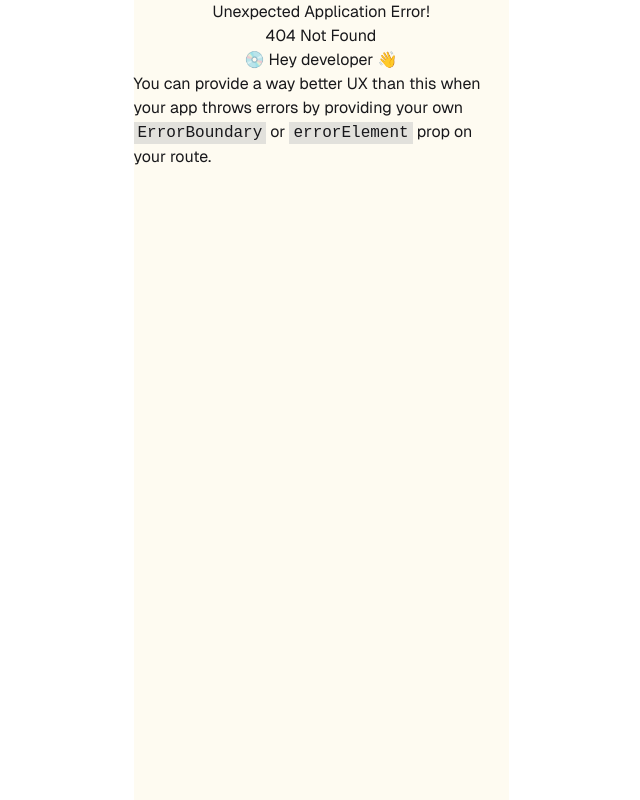
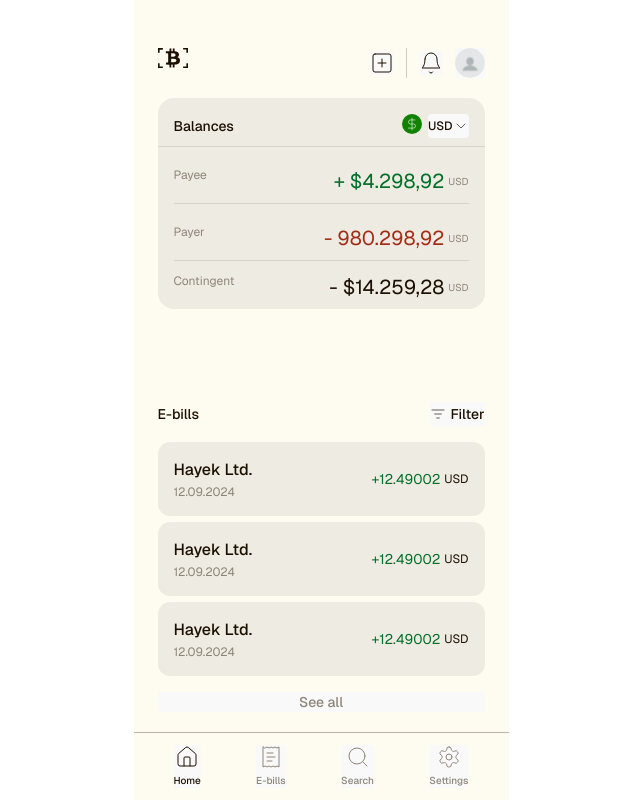
Before and after one commit to BitcreditProtocol/E-Bill-frontend, a React (Vite) app: page /home in a window 1280 px wide. Before the commit this address had no page. Shown: the whole page, without its empty margins (319-959 px from the left). Built offline with nearby package versions, Linux system fonts and the light colour scheme; a web font is replaced by a local one.

Commit message:
chore: create home page component

```diff
--- a/src/constants/routes.ts
+++ b/src/constants/routes.ts
@@ -2,7 +2,10 @@ const LOGIN = "/login";
 
 const UNLOCK = "/unlock";
 
+const HOME = "/home";
+
 export default {
   LOGIN,
   UNLOCK,
+  HOME,
 };
--- a/src/index.css
+++ b/src/index.css
@@ -28,7 +28,9 @@ a:hover {
 
 body {
   margin: 0;
+  padding: 0;
   display: flex;
+  align-items: center;
   place-items: center;
   justify-content: center;
   min-width: 100vw;
--- a/src/layouts/Default.tsx
+++ b/src/layouts/Default.tsx
@@ -1,6 +1,6 @@
 export default function Default({ children }: { children: React.ReactNode }) {
   return (
-    <div className="max-w-[375px] w-full min-h-fit h-screen flex flex-col items-center bg-elevation-50">
+    <div className="max-w-[375px] w-screen min-h-fit h-screen flex flex-col items-center bg-elevation-50">
       {children}
     </div>
   );
--- /dev/null
+++ b/src/pages/Home.tsx
@@ -0,0 +1,290 @@
+import {
+  BellIcon,
+  ChevronDownIcon,
+  DollarSignIcon,
+  HomeIcon,
+  ListFilterIcon,
+  PlusSquareIcon,
+  ReceiptTextIcon,
+  SearchIcon,
+  SettingsIcon,
+} from "lucide-react";
+import { FormattedMessage } from "react-intl";
+import { Button } from "@/components/ui/button";
+import { Separator } from "@/components/ui/separator";
+
+import layoutLogo from "@/assets/layout-logo.svg";
+import defaultAvatar from "@/assets/default-avatar.svg";
+
+function Topbar() {
+  return (
+    <div className="flex justify-between px-6">
+      <div>
+        <img src={layoutLogo} alt="Bitcredit" className="w-[30px]" />
+      </div>
+      <div className="flex align-middle items-center gap-3">
+        <Button
+          variant="link"
+          className="text-text-300 text-xs font-medium p-0 h-fit"
+        >
+          <PlusSquareIcon width={24} color="#1B0F00" strokeWidth={1} />
+        </Button>
+
+        <Separator className="bg-[#1B0F0033]" orientation="vertical" />
+
+        <Button
+          variant="link"
+          className="text-text-300 text-xs font-medium p-0 h-fit"
+        >
+          <BellIcon width={24} color="#1B0F00" strokeWidth={1} />
+        </Button>
+
+        <Button
+          variant="link"
+          className="text-text-300 text-xs font-medium p-0 h-fit"
+        >
+          <img
+            src={defaultAvatar}
+            alt="User avatar"
+            className="w-[30px] rounded-full"
+          />
+        </Button>
+      </div>
+    </div>
+  );
+}
+
+function Balances() {
+  return (
+    <div className="px-6">
+      <div className="flex flex-col bg-elevation-200 rounded-[16px]">
+        <div className="flex justify-between items-center pt-4 px-4 pb-2 border-b-[1px] border-b-[#1B0F001A]">
+          <h2 className="text-sm font-medium text-text-300">
+            <FormattedMessage
+              id="pages.home.balances.title"
+              defaultMessage="Balances"
+              description="Title for balances component on Home page"
+            />
+          </h2>
+
+          <div className="flex gap-1.5">
+            <div className="flex items-center justify-center w-5 h-5 rounded-full bg-[#118200]">
+              <DollarSignIcon width={14} color="#FFFFFF" strokeWidth={1} />
+            </div>
+
+            <Button
+              variant="link"
+              className="text-text-300 text-xs font-medium p-0 h-fit"
+            >
+              USD
+              <ChevronDownIcon width={16} color="#1B0F00" strokeWidth={1} />
+            </Button>
+          </div>
+        </div>
+
+        <div className="flex flex-col gap-3 pt-3 px-4 pb-2">
+          <div className="flex justify-between py-2 border-b-[1px] border-b-[#0000001A]">
+            <span className="text-xs text-text-200">
+              <FormattedMessage
+                id="pages.home.balances.payee"
+                defaultMessage="Payee"
+                description="Payee label"
+              />
+            </span>
+
+            <div className="flex gap-1 items-center">
+              <span className="text-xl font-normal text-signal-success leading-[-0.4px]">
+                + $4.298,92
+              </span>
+              <span className="text-[10px] text-text-200">USD</span>
+            </div>
+          </div>
+
+          <div className="flex justify-between py-2 border-b-[1px] border-b-[#0000001A]">
+            <span className="text-xs text-text-200">
+              <FormattedMessage
+                id="pages.home.balances.payer"
+                defaultMessage="Payer"
+                description="Payer label"
+              />
+            </span>
+
+            <div className="flex gap-1 items-center">
+              <span className="text-xl font-normal text-signal-error leading-[-0.4px]">
+                - 980.298,92
+              </span>
+              <span className="text-[10px] text-text-200">USD</span>
+            </div>
+          </div>
+
+          <div className="flex justify-between">
+            <span className="text-xs text-text-200">
+              <FormattedMessage
+                id="pages.home.balances.contingent"
+                defaultMessage="Contingent"
+                description="Contingent label"
+              />
+            </span>
+
+            <div className="flex gap-1 items-center">
+              <span className="text-xl font-normal text-text-300 leading-[-0.4px]">
+                - $14.259,28
+              </span>
+              <span className="text-[10px] text-text-200">USD</span>
+            </div>
+          </div>
+        </div>
+      </div>
+    </div>
+  );
+}
+
+function EBillsList() {
+  return (
+    <div className="flex flex-col gap-4 px-6">
+      <div className="flex justify-between items-center">
+        <h2 className="text-sm font-medium text-text-300">
+          <FormattedMessage
+            id="pages.home.ebills.title"
+            defaultMessage="E-bills"
+            description="Title for e-bills list component on Home page"
+          />
+        </h2>
+
+        <Button
+          variant="link"
+          className="gap-1 text-text-300 text-sm font-medium p-0 h-fit"
+        >
+          <ListFilterIcon width={16} color="#1B0F00" strokeWidth={1} />
+          <FormattedMessage
+            id="pages.home.ebills.filter"
+            defaultMessage="Filter"
+            description="Open filters modal to filter e-bills"
+          />
+        </Button>
+      </div>
+
+      <div className="flex flex-col gap-1.5">
+        <div className="flex justify-between items-center p-4 bg-elevation-200 rounded-[12px]">
+          <div className="flex flex-col gap-0.5">
+            <span className="text-base font-medium text-text-300">
+              Hayek Ltd.
+            </span>
+            <span className="text-xs text-text-200">12.09.2024</span>
+          </div>
+
+          <div className="flex gap-1 items-center">
+            <span className="text-sm text-signal-success">+12.49002</span>
+            <span className="text-xs text-text-300">USD</span>
+          </div>
+        </div>
+
+        <div className="flex justify-between items-center p-4 bg-elevation-200 rounded-[12px]">
+          <div className="flex flex-col gap-0.5">
+            <span className="text-base font-medium text-text-300">
+              Hayek Ltd.
+            </span>
+            <span className="text-xs text-text-200">12.09.2024</span>
+          </div>
+
+          <div className="flex gap-1 items-center">
+            <span className="text-sm text-signal-success">+12.49002</span>
+            <span className="text-xs text-text-300">USD</span>
+          </div>
+        </div>
+
+        <div className="flex justify-between items-center p-4 bg-elevation-200 rounded-[12px]">
+          <div className="flex flex-col gap-0.5">
+            <span className="text-base font-medium text-text-300">
+              Hayek Ltd.
+            </span>
+            <span className="text-xs text-text-200">12.09.2024</span>
+          </div>
+
+          <div className="flex gap-1 items-center">
+            <span className="text-sm text-signal-success">+12.49002</span>
+            <span className="text-xs text-text-300">USD</span>
+          </div>
+        </div>
+      </div>
+
+      <Button
+        variant="link"
+        className="gap-1 text-text-200 text-sm font-medium p-0 h-fit"
+      >
+        <FormattedMessage
+          id="pages.home.ebills.seeAll"
+          defaultMessage="See all"
+          description="Navigates to the e-bills page"
+        />
+      </Button>
+    </div>
+  );
+}
+
+function NavigationBar() {
+  return (
+    <div className="flex items-center justify-between align-middle py-3 px-10 border-t-[1px] border-t-divider-200">
+      <Button
+        variant="link"
+        className="flex-col gap-1 text-text-300 text-[10px] font-medium p-0 h-fit"
+      >
+        <HomeIcon width={24} color="#1B0F00" strokeWidth={1} />
+        <FormattedMessage
+          id="layout.navigation.home"
+          defaultMessage="Home"
+          description="Navigates to the Home page"
+        />
+      </Button>
+
+      <Button
+        variant="link"
+        className="flex-col gap-1 text-text-200 text-[10px] font-medium p-0 h-fit"
+      >
+        <ReceiptTextIcon width={24} color="#8D8579" strokeWidth={1} />
+        <FormattedMessage
+          id="layout.navigation.ebills"
+          defaultMessage="E-bills"
+          description="Navigates to the E-bills page"
+        />
+      </Button>
+
+      <Button
+        variant="link"
+        className="flex-col gap-1 text-text-200 text-[10px] font-medium p-0 h-fit"
+      >
+        <SearchIcon width={24} color="#8D8579" strokeWidth={1} />
+        <FormattedMessage
+          id="layout.navigation.search"
+          defaultMessage="Search"
+          description="Navigates to the Search page"
+        />
+      </Button>
+
+      <Button
+        variant="link"
+        className="flex-col gap-1 text-text-200 text-[10px] font-medium p-0 h-fit"
+      >
+        <SettingsIcon width={24} color="#8D8579" strokeWidth={1} />
+        <FormattedMessage
+          id="layout.navigation.settings"
+          defaultMessage="Settings"
+          description="Navigates to the Settings page"
+        />
+      </Button>
+    </div>
+  );
+}
+
+export default function Home() {
+  return (
+    <div className="flex flex-col justify-between w-full min-h-fit h-screen pt-12">
+      <Topbar />
+      <div className="flex flex-col justify-between py-5 h-full">
+        <Balances />
+        <EBillsList />
+      </div>
+      <NavigationBar />
+    </div>
+  );
+}
```
Also changed, not shown: src/main.tsx (+11 -5 lines), src/assets/layout-logo.svg (added).
